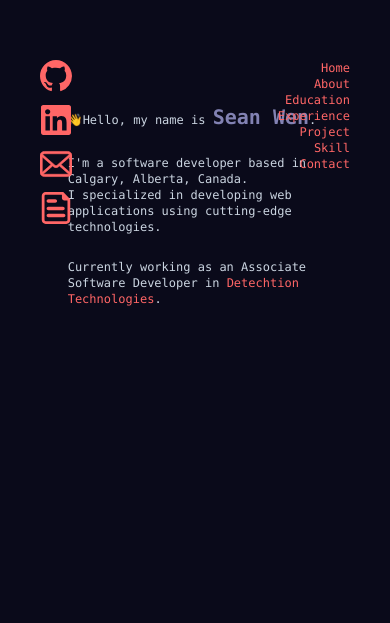
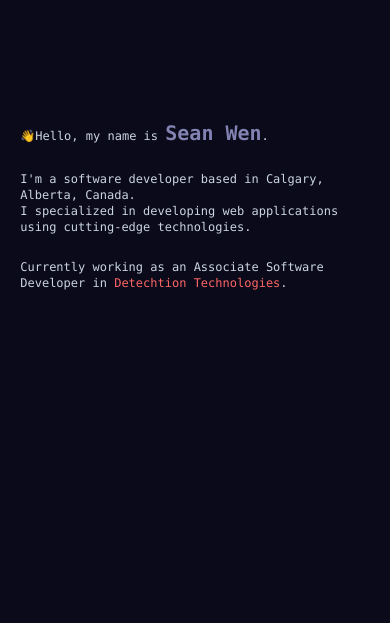
Before and after one commit to ShouShou92410/ShouShou92410.github.io, a SvelteKit app: page / in a window 390 px wide. Shown: the part 221-844 px from the top of the page. Built offline with nearby package versions, Linux system fonts and the light colour scheme.

Commit message:
Style changes - Hide side bars on small screen - Adjust content sections width based on screen size - Adjust scroll size

```diff
--- a/src/app.css
+++ b/src/app.css
@@ -4,7 +4,7 @@
 
 @layer base {
 	::-webkit-scrollbar {
-		@apply w-3;
+		@apply w-2.5;
 	}
 	::-webkit-scrollbar-track {
 		@apply bg-purple-900 rounded-md;
--- a/src/lib/components/SocialIcon.svelte
+++ b/src/lib/components/SocialIcon.svelte
@@ -4,7 +4,7 @@
 	export let label: string;
 </script>
 
-<a {href} class="flex items-center">
+<a {href} class="hidden md:flex items-center">
 	<img {src} alt={label} class="w-8 duration-300" />
 	<span class="font-semibold text-lg overflow-hidden pl-3 duration-300 w-0">{label}</span>
 </a>
--- a/src/routes/+layout.svelte
+++ b/src/routes/+layout.svelte
@@ -6,6 +6,6 @@
 
 <SocialLinks />
 <SideNav />
-<main class="flex flex-grow flex-col p-1">
+<main class="flex flex-grow flex-col justify-center mx-auto p-1 md:w-2/3 w-11/12">
 	<slot />
 </main>
--- a/src/routes/About.svelte
+++ b/src/routes/About.svelte
@@ -2,7 +2,7 @@
 	import pp from '$lib/images/pp.jpg';
 </script>
 
-<section id="about" class="flex flex-col w-2/3 min-h-1/2 justify-center m-auto py-12">
+<section id="about" class="flex flex-col w-full min-h-1/2 justify-center m-auto py-12">
 	<div class="flex justify-end items-center">
 		<h1 class="pr-3">About</h1>
 		<hr class="grow" />
--- a/src/routes/Contact.svelte
+++ b/src/routes/Contact.svelte
@@ -1,3 +1,3 @@
-<section id="contact" class="flex flex-col w-2/3 min-h-1/2 justify-center m-auto py-12">
+<section id="contact" class="flex flex-col w-full min-h-1/2 justify-center m-auto py-12">
 	<p>Email</p>
 </section>
--- a/src/routes/Education.svelte
+++ b/src/routes/Education.svelte
@@ -1,4 +1,4 @@
-<section id="education" class="flex flex-col w-2/3 min-h-1/2 justify-center m-auto py-12">
+<section id="education" class="flex flex-col w-full min-h-1/2 justify-center m-auto py-12">
 	<div class="flex justify-end items-center">
 		<hr class="grow" />
 		<h1 class="pl-3">Education</h1>
--- a/src/routes/Experience.svelte
+++ b/src/routes/Experience.svelte
@@ -1,4 +1,4 @@
-<section id="experience" class="flex flex-col w-2/3 min-h-1/2 justify-center m-auto py-12">
+<section id="experience" class="flex flex-col w-full min-h-1/2 justify-center m-auto py-12">
 	<div class="flex justify-end items-center">
 		<h1 class="pr-3">Experience</h1>
 		<hr class="grow" />
--- a/src/routes/Home.svelte
+++ b/src/routes/Home.svelte
@@ -1,4 +1,4 @@
-<section id="" class="flex flex-col w-2/3 min-h-screen justify-center m-auto">
+<section id="" class="flex flex-col w-full min-h-screen justify-center m-auto">
 	<p>
 		👋Hello, my name is
 		<span
--- a/src/routes/Project.svelte
+++ b/src/routes/Project.svelte
@@ -1,4 +1,4 @@
-<section id="project" class="flex flex-col w-2/3 min-h-1/2 justify-center m-auto py-12 text-right">
+<section id="project" class="flex flex-col w-full min-h-1/2 justify-center m-auto py-12 text-right">
 	<div class="flex justify-end items-center">
 		<hr class="grow" />
 		<h1 class="pl-3">Project</h1>
--- a/src/routes/SideNav.svelte
+++ b/src/routes/SideNav.svelte
@@ -1,4 +1,4 @@
-<nav class="flex flex-col items-end fixed top-1/3 right-10">
+<nav class="hidden md:flex flex-col items-end fixed top-1/3 right-10 ">
 	<a href="/">Home</a>
 	<a href="#about">About</a>
 	<a href="#education">Education</a>
--- a/src/routes/Skill.svelte
+++ b/src/routes/Skill.svelte
@@ -1,4 +1,4 @@
-<section id="skill" class="flex flex-col w-2/3 min-h-1/2 justify-center m-auto py-12">
+<section id="skill" class="flex flex-col w-full min-h-1/2 justify-center m-auto py-12">
 	<div class="flex justify-end items-center">
 		<h1 class="pr-3">Skill</h1>
 		<hr class="grow" />
```
